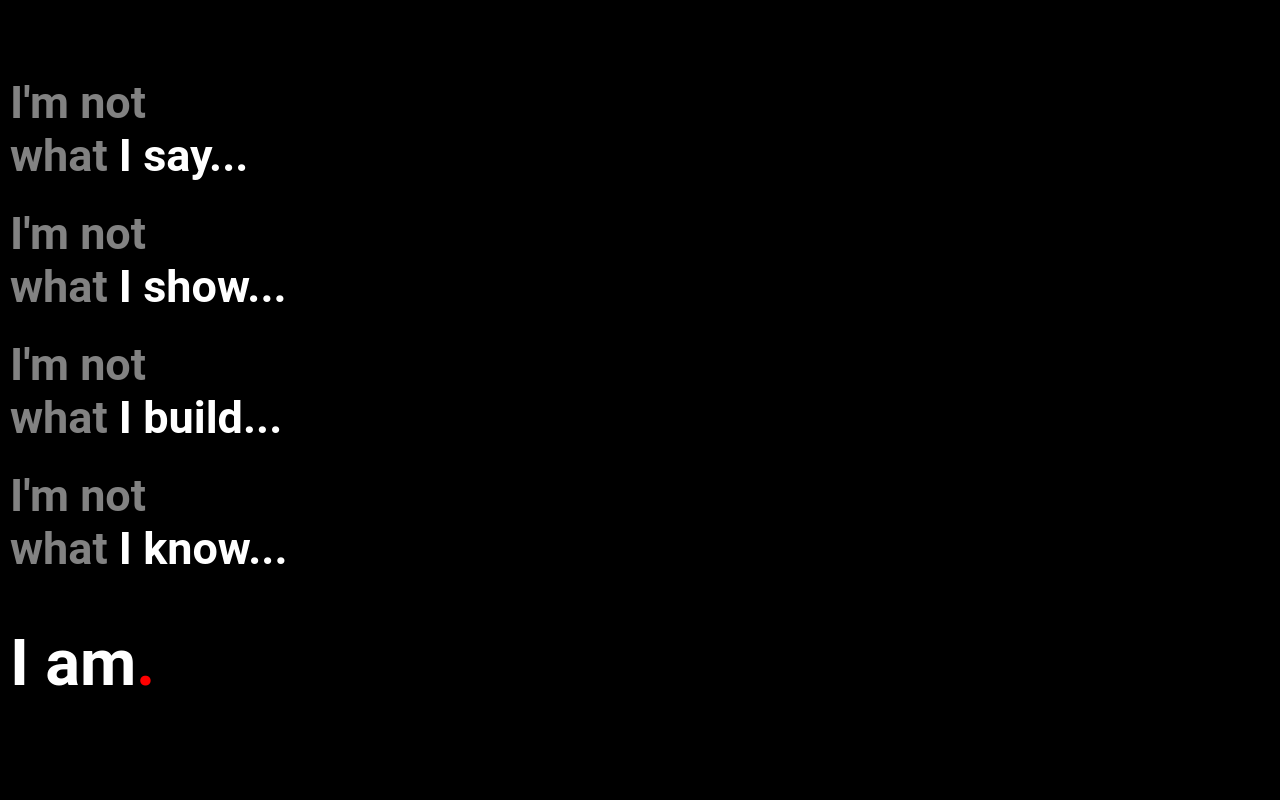
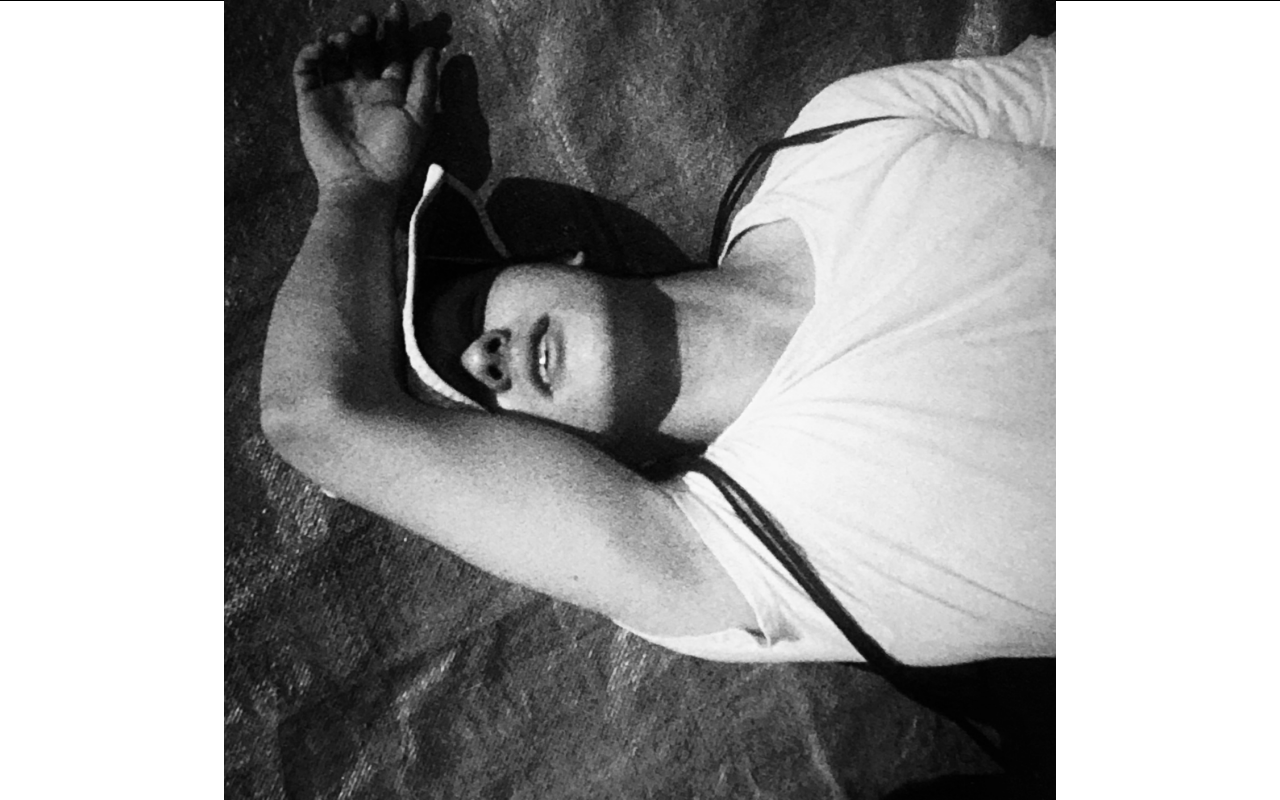
Before and after one commit to vladmog/vmportfolio, a React (Create React App) app in the folder vmportfolio/: page / in a window 1280 px wide. Shown: the top 800 px of the page. Built offline with nearby package versions, Linux system fonts and the light colour scheme.

Commit message:
landing v3

```diff
--- a/vmportfolio/src/components/landing/Landing.js
+++ b/vmportfolio/src/components/landing/Landing.js
@@ -1,5 +1,6 @@
 import React from "react";
 import styled from "styled-components";
+import MePic from "../../img/me.jpg"
 
 
 const S = {};
@@ -9,44 +10,46 @@ S.Container = styled.div`
     width: 100vw;
     height: 100vh;
     display: flex;
+    flex-direction: column;
     align-items: center;
+    justify-content: center;
     font-family: 'Roboto', sans-serif;
-    background-color: black;
+    padding-top 5px;
 
+    h1 {
+        font-size: 60px;
+        margin: 20px 0px 20px 0px;
+    }
+
+    div {
+        margin-top: 5px;
+        font-size: 12px;
+        font-weight: 900;
+
+        span {
+            font-weight: normal;
+        }
+    }
+
+`
+
+S.MePic = styled.img`
+    width: 65vw;
+    object-fit: contain;
 `
 
 S.List = styled.ul`
     list-style-type: none;
-    text-align: left;
+    text-align: center;
     // border: solid black 1px;
     padding: 0px;
     font-size: 45px;
     width: 100%;
     font-weight: 600;
     padding-left: 10px;
-    color: #828282;
+    margin-top: 40px;
 
-    li {
-        margin-bottom: 25px;
 
-        span {
-            color: white;
-
-            span {
-                color:red;
-            }
-        }
-    }
-
-    li:last-child {
-        margin-top: 50px;
-        color: white
-        font-size: 65px;
-
-        span {
-            color: red;
-        }
-    }
 `
 
 
@@ -56,20 +59,12 @@ function Landing(props){
 
     return(
         <S.Container>
+            <h1>Vlad</h1>
+            <S.MePic src = {MePic}></S.MePic>
+            <div>Fig. 7-23 <span>Dev at rest</span></div>
             <S.List>
-                <li>
-                    I'm not <div>what <span>I say...</span></div>
-                </li>
-                <li>
-                    I'm not <div>what <span>I show...</span></div>
-                </li>
-                <li>
-                    I'm not <div>what <span>I build...</span></div>
-                </li>
-                <li>
-                    I'm not <div>what <span>I know...</span></div>
-                </li>
-                <li>I am<span>.</span></li>
+                <li>work</li>
+                <li>thoughts</li>
             </S.List>
         </S.Container>
     )
```
Also changed, not shown: vmportfolio/src/img/me.jpg (added).
